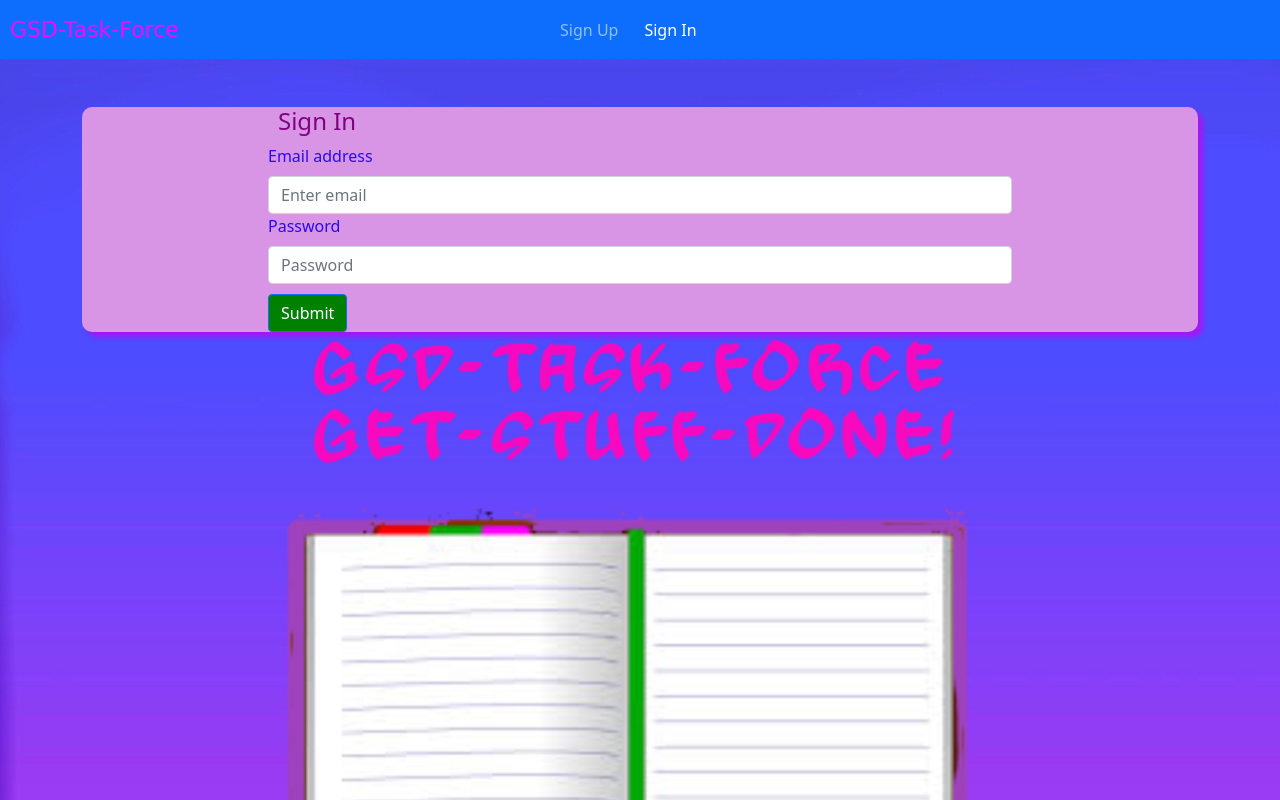
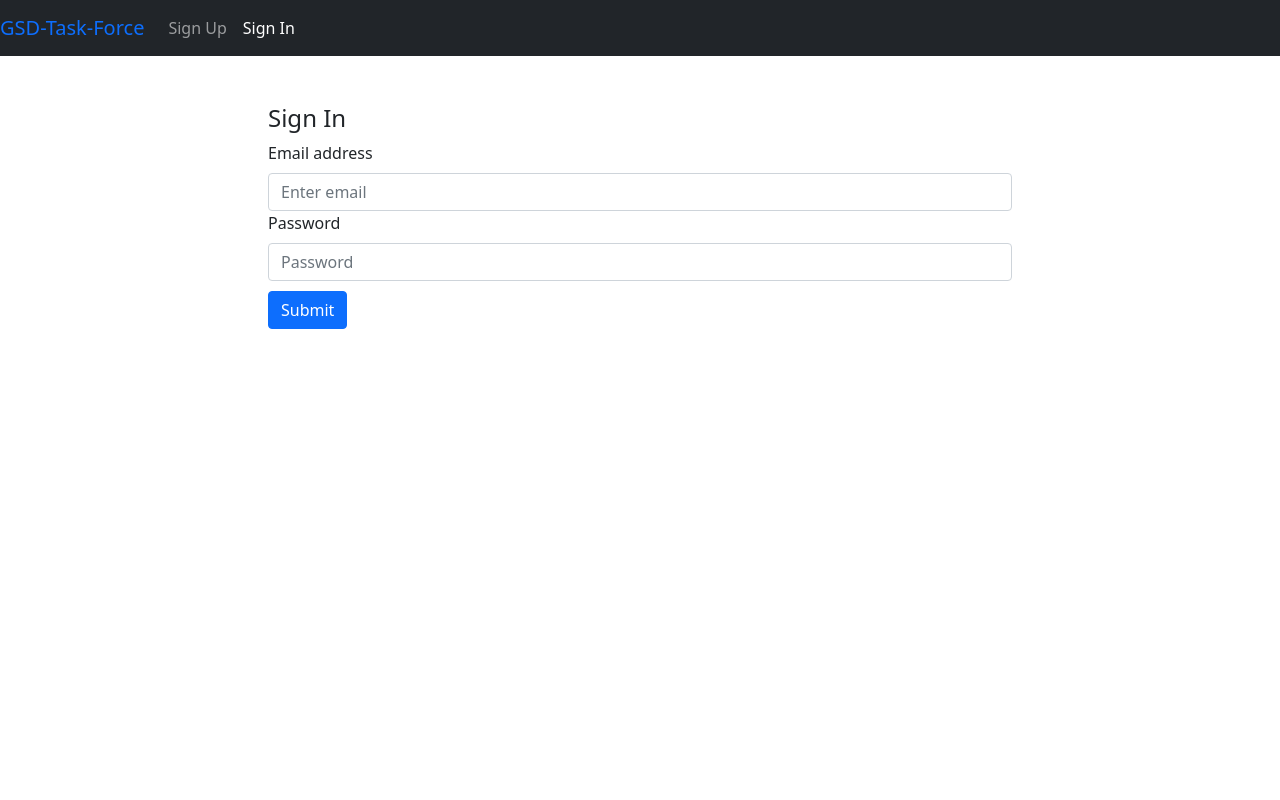
Before and after one commit to GSD-Task-Force/GSD-Task-Force-client, a React (Create React App) app: page /sign-in in a window 1280 px wide. Built offline with nearby package versions, Linux system fonts and the light colour scheme.

Commit message:
CSS changes

```diff
--- a/src/components/Header/Header.js
+++ b/src/components/Header/Header.js
@@ -31,17 +31,10 @@ const unauthenticatedOptions = (
 )
 
 const Header = ({ user }) => (
-  <Navbar bg='primary' variant='dark' expand='md'>
+  <Navbar bg='dark' variant='dark' expand='md'>
     <Navbar.Brand>
-      <Link
-        to='/'
-        style={{
-          color: 'rgb(251, 8, 251)',
-          padding: '5px 0px 0px 0px',
-          textDecoration: 'none',
-          fontSize: '22px',
-          fontFamily: 'Geneva, Verdana, sans-serif'
-        }}>GSD-Task-Force
+      <Link style={{ textDecoration: 'none' }}
+        to='/tasks/'>GSD-Task-Force
       </Link>
     </Navbar.Brand>
     <Navbar.Toggle aria-controls='basic-navbar-nav' />
--- a/src/components/tasks/IndexTasks.js
+++ b/src/components/tasks/IndexTasks.js
@@ -81,7 +81,7 @@ class IndexTasks extends Component {
 
         let taskJSX
         if (tasks.length === 0) {
-          taskJSX = 'No tasks on your to do list. Try adding one.'
+          taskJSX = 'No tasks on your to do list. Click \'Create Task\' to add one.'
         } else if (showAll) {
         // taskJSX takes state data and turns it into a JSX format
         // It uses map to do that
@@ -171,7 +171,7 @@ class IndexTasks extends Component {
 
         return (
           <div className='taskList' >
-            <input type='text' onChange={this.inputHandler} />
+            <input type='text' onChange={this.inputHandler} className="searchbar"/>
             <form onSubmit={this.handleSubmit}>
               <select onChange={ event => this.handleSubmit(event) }>
                 <option value='showAll'>View All Tasks</option>
--- a/src/components/tasks/ShowTask.js
+++ b/src/components/tasks/ShowTask.js
@@ -62,7 +62,7 @@ render () {
   const { title, description, date, owner } = this.state.task
   const { user, match, history } = this.props
   return (
-    <div className='box2'>
+    <div>
       <h4>{title}</h4>
       <p>Due By: {date}</p>
       <p>{description}</p>
--- a/src/components/tasks/TaskCreate.js
+++ b/src/components/tasks/TaskCreate.js
@@ -44,10 +44,12 @@ class TaskCreate extends Component {
 
     render () {
       return (
-        <div className='box'>
+        <div>
+          <h2>Create a Task</h2>
+          <p>Fields marked with <span style={{ color: 'red' }}>*</span> are required</p>
           <Form onSubmit={this.handleSubmit}>
             <Form.Group controlId='title'>
-              <Form.Label>Title</Form.Label>
+              <Form.Label><span style={{ color: 'red' }}>*</span>Title</Form.Label>
               <Form.Control
                 required
                 type='text'
@@ -58,7 +60,7 @@ class TaskCreate extends Component {
               />
             </Form.Group>
             <Form.Group controlId='description'>
-              <Form.Label>Description</Form.Label>
+              <Form.Label><span style={{ color: 'red' }}>*</span>Description</Form.Label>
               <Form.Control
                 required
                 type='text'
@@ -69,7 +71,7 @@ class TaskCreate extends Component {
               />
             </Form.Group>
             <Form.Group controlId='date'>
-              <Form.Label>Date</Form.Label>
+              <Form.Label><span style={{ color: 'red' }}>*</span>Date</Form.Label>
               <Form.Control
                 required
                 type='text'
--- a/src/components/tasks/UpdateTask.js
+++ b/src/components/tasks/UpdateTask.js
@@ -71,7 +71,7 @@ handleSubmit = (event) => {
 
 render () {
   return (
-    <div className='box1'>
+    <div>
       <Form onSubmit={this.handleSubmit}>
         <Form.Group controlId='title'>
           <Form.Label>Title</Form.Label>
--- a/src/index.scss
+++ b/src/index.scss
@@ -1,170 +1,14 @@
 @import '~bootstrap/scss/bootstrap';
 
-body{
-    // backgroung page
-    background-color: rgb(18, 87, 177);
-    background-image: url('./images/background.jpg');
-    background-repeat: no-repeat;
-    background-size: cover;
+button {
+  margin: 10px 0;
 }
 
-.box{
-    // CREATE TASK
-    // TaskCreate [line 47 - line 75]
-   // align-items: center;
-    background-color: rgb(179, 124, 224);
-    border: 3px solid rgb(49, 5, 245);
-    color: blue;
-    display: block;
-    font-family: 'Fjord One',
-    serif;
-    height: 20%;
-    justify-content: center;
-    overflow:auto;
-    border-radius: 10px;
-    box-shadow: 5px 05px 5px 0px rgba(195, 4, 243, 0.75);
-    padding-top: 10px;
-    margin-left: 10px;
-    margin-top: 30px;
-}
-.createBt{
-    margin-top: 20px;
-}
-.box1{
-    // UpdateTask [line 72 - 100]
-    align-items: center;
-    background-color: rgb(179, 124, 224);
-    border: 5px solid rgb(2, 0, 10);
-    color: blue;
-    display: block;
-    font-family: 'Lucida Sans', 'Lucida Sans Regular', 'Lucida Grande', 'Lucida Sans Unicode', Geneva, Verdana, sans-serif,
-    serif;
-    height: 20%;
-    justify-content: center;
-    overflow:auto;
-    border-radius: 10px;
-    box-shadow: 5px 05px 5px 0px rgba(20, 4, 243, 0.75);
-    padding-top: 10px;
-    margin-left: 10px;
-    margin-top: 20px;
-}
-.box2 {
-
-    // Update / Delete page (in ShowTask) [lines 65 - 77]
-    align-items: center;
-    background-color: rgb(126, 177, 234);
-    border: 5px solid rgb(49, 5, 245);
-    color: blue;
-    display: block;
-    border-radius: 10px;
-    box-shadow: 5px 05px 5px 0px rgba(195, 4, 243, 0.75);
-    padding-top: 10px;
-    margin-left: 10px;
-    margin-top: 20px;
-    text-align: center;
-
-}
-.card{
-    // LIST CARDS
-    // Card & CheckedCard [line 47]
-    width: 250px;
-    background-color: rgb(217, 149, 229);
-    color:rgba(38, 7, 243, 0.982);
-    border-radius: 10px;
-    border-color: rgb(2, 199, 243);
-}
-.sign{
-    //sign up & sign in
-    margin-top: 15px;
-    background-color: rgb(217, 149, 229);
-    color:rgba(38, 7, 243, 0.982);
-    border-radius: 10px;
-    border-color: rgb(2, 199, 243);
-    box-shadow: 5px 05px 5px 0px rgba(195, 4, 243, 0.75);
-}
-.signBt{
-    // sign up and sign in buttons
-    background-color: green;
-    margin-top: 10px;
-}
-.row{
-    // Change password
-
-    background-color: rgb(192, 152, 209);
-    color:rgba(38, 7, 243, 0.982);
-    border-radius: 10px;
-    border-color: rgb(2, 199, 243);
-    box-shadow: 5px 05px 5px 0px rgba(195, 4, 243, 0.75);
+.navbar-brand {
+  text-decoration: none;
+  color: black;
 }
 
-h4{
-    margin-left: 10px;
-    font-style: normal;
-    color: purple;
+.searchbar {
+  margin: 10px 0;
 }
-h3{
-    margin-left: 42%;
-    font-family: 'Gill Sans', 'Gill Sans MT', Calibri, 'Trebuchet MS', sans-serif;
-    color: rgb(34, 1, 34);
-    font-style: normal;
-}
-
-a{
-    color: purple;
-    // font-style: italic;
-    // font-size: 20px;
-    margin-left: 10px;
-
-}
-a:hover{
-    // IndexTask [homepage]
-    color: red;
-}
-
-.delBt{
-    // In show task [line 74]
-
-    margin-left: 25px;
-    background-image: url('./images/trash1.jpg');
-    background-repeat: no-repeat;
-    background-size: 100%;
-    background-color: white;
-    color: blue;
-    border-radius: 10%;
-
-}
-.upBt{
-    // update button
-    margin-left: 25px;
-    background-image: url('./images/edit.jpg');
-    background-repeat: no-repeat;
-    background-size: 75%;
-    background-color: white;
-    color: blue;
-    border-radius: 10%;
-}
-.submitBt{
-    margin-top: 35px;
-}
-
-.d-flex{
-    //
-    display: flex;
-    //margin-inline-end: 0px;
-    margin-left: 32%;
-}
-.check{
-    // Card & CheckedCard
-    margin-left: 10px;
-    margin-top: 10px;
-    width: 25px;
-    height: 25px;
-}
-.taskList{
-    // IndexTask [170]
-    background-color: rgb(126, 177, 234);
-    border-radius: 10px;
-    box-shadow: 5px 05px 5px 0px rgba(195, 4, 243, 0.75);
-    border: 5px solid rgb(22, 83, 188);
-    color: blue;
-}
```
